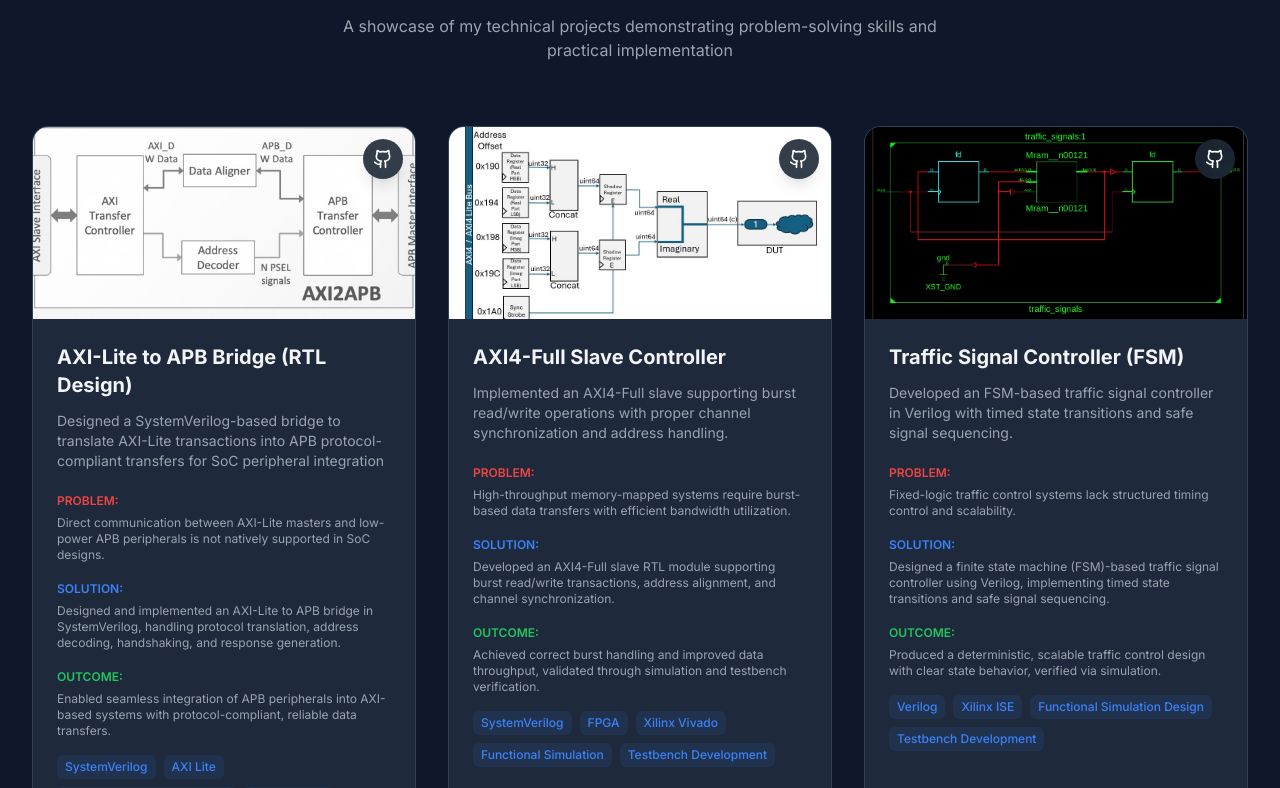
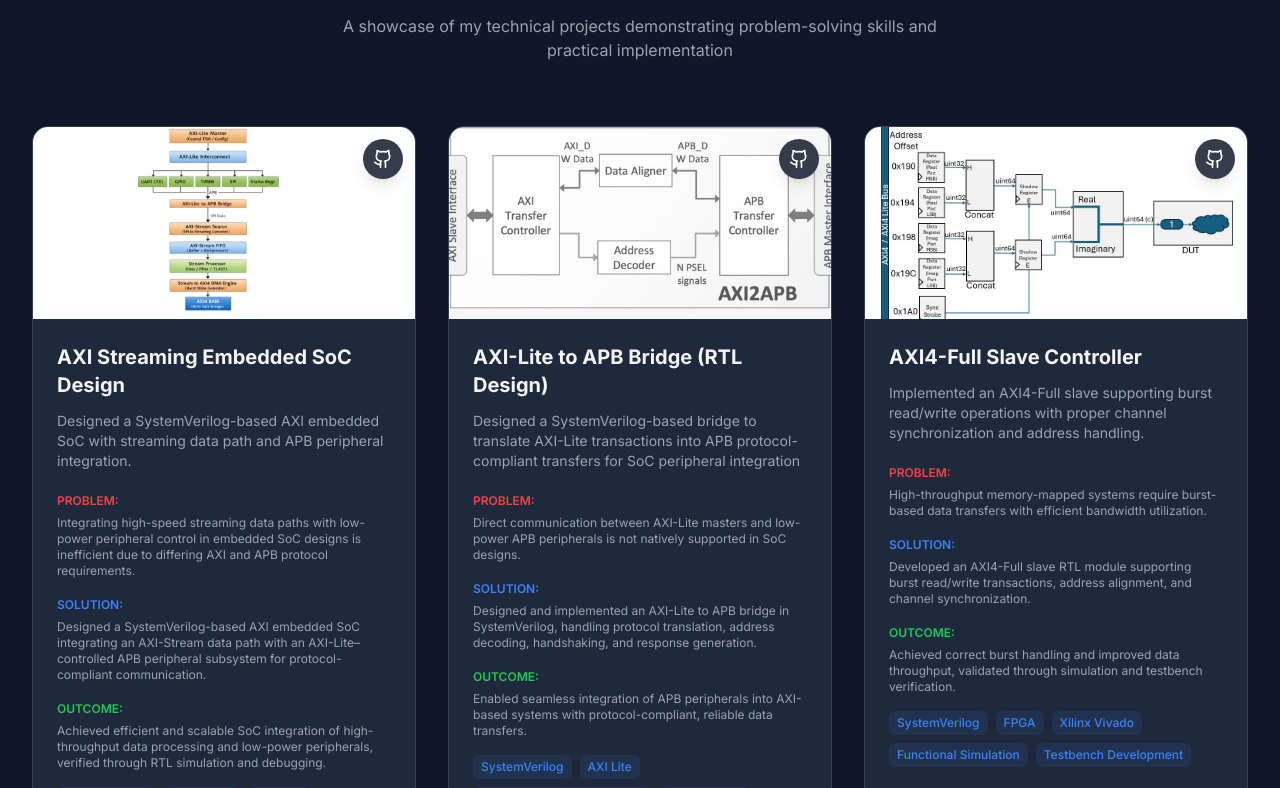
Before and after one commit to cherry-git999/Srinu-Bhimavarapu-Portfolio, a React (Vite) app: page / in a window 1280 px wide. Shown: the part 3172-3960 px from the top of the page. Built offline with nearby package versions, Linux system fonts and the light colour scheme.

Commit message:
updated projects

```diff
--- a/src/sections/Projects.tsx
+++ b/src/sections/Projects.tsx
@@ -3,6 +3,16 @@ import { Github} from 'lucide-react';
 import SectionWrapper from '../components/SectionWrapper';
 
 const projects = [
+   {
+    title: 'AXI Streaming Embedded SoC Design',
+    description: 'Designed a SystemVerilog-based AXI embedded SoC with streaming data path and APB peripheral integration.',
+    problem: 'Integrating high-speed streaming data paths with low-power peripheral control in embedded SoC designs is inefficient due to differing AXI and APB protocol requirements.',
+    solution: 'Designed a SystemVerilog-based AXI embedded SoC integrating an AXI-Stream data path with an AXI-Lite–controlled APB peripheral subsystem for protocol-compliant communication.',
+    outcome: 'Achieved efficient and scalable SoC integration of high-throughput data processing and low-power peripherals, verified through RTL simulation and debugging.',
+    technologies: ['SystemVerilog','AXI4 (Full)', 'AXI-Lite','AXI-Stream','AXI Interconnect', 'APB', 'UART', 'SPI', 'GPIO', 'RTL Design', 'RTL Simulation & Debugging', 'Xilinx Vivado'],
+    github: 'https://github.com/Srinu-bhimavarapu/verilog-projects.git',
+    image: '/soc.png',
+  },
   {
     title: 'AXI-Lite to APB Bridge (RTL Design)',
     description: 'Designed a SystemVerilog-based bridge to translate AXI-Lite transactions into APB protocol-compliant transfers for SoC peripheral integration',
@@ -15,23 +25,13 @@ const projects = [
   },
   {
     title: 'AXI4-Full Slave Controller',
-    description: ' Implemented an AXI4-Full slave supporting burst read/write operations with proper channel synchronization and address handling.',
+    description: 'Implemented an AXI4-Full slave supporting burst read/write operations with proper channel synchronization and address handling.',
     problem: 'High-throughput memory-mapped systems require burst-based data transfers with efficient bandwidth utilization.',
     solution: 'Developed an AXI4-Full slave RTL module supporting burst read/write transactions, address alignment, and channel synchronization.',
     outcome: 'Achieved correct burst handling and improved data throughput, validated through simulation and testbench verification.',
     technologies: ['SystemVerilog', 'FPGA', 'Xilinx Vivado', 'Functional Simulation','Testbench Development'],
     github: 'https://github.com/yourusername/fpga-dsp',
     image: '/AXI.jpeg',
-  },
-  {
-    title: 'Traffic Signal Controller (FSM)',
-    description: 'Developed an FSM-based traffic signal controller in Verilog with timed state transitions and safe signal sequencing.',
-    problem: 'Fixed-logic traffic control systems lack structured timing control and scalability.',
-    solution: 'Designed a finite state machine (FSM)-based traffic signal controller using Verilog, implementing timed state transitions and safe signal sequencing.',
-    outcome: 'Produced a deterministic, scalable traffic control design with clear state behavior, verified via simulation.',
-    technologies: ['Verilog','Xilinx ISE', 'Functional Simulation Design','Testbench Development'],
-    github: 'https://github.com/Srinu-bhimavarapu/verilog-projects.git',
-    image: '/fsm.jpeg',
   },
   // {
   //   title: 'ECG Signal Processing & Arrhythmia Detection',
```
Also changed, not shown: public/fsm.jpeg (deleted), public/soc.png (added).
